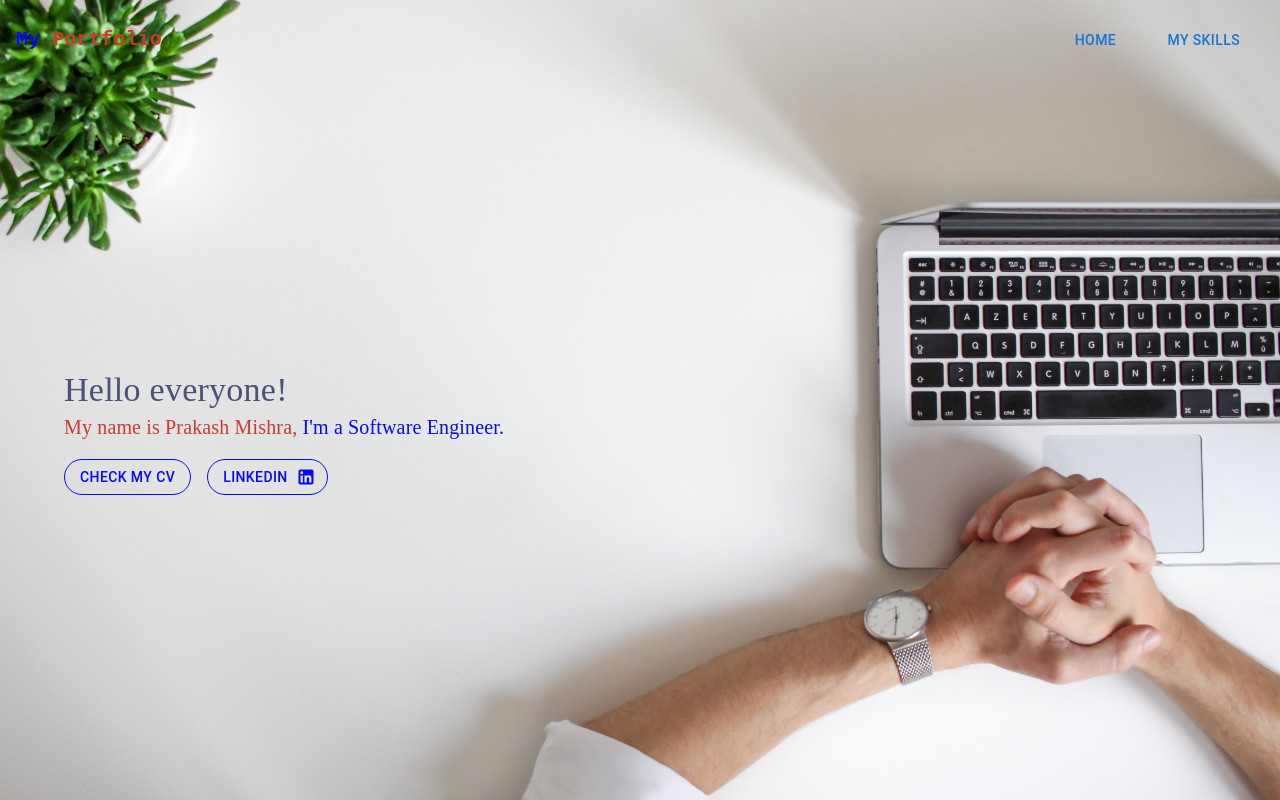
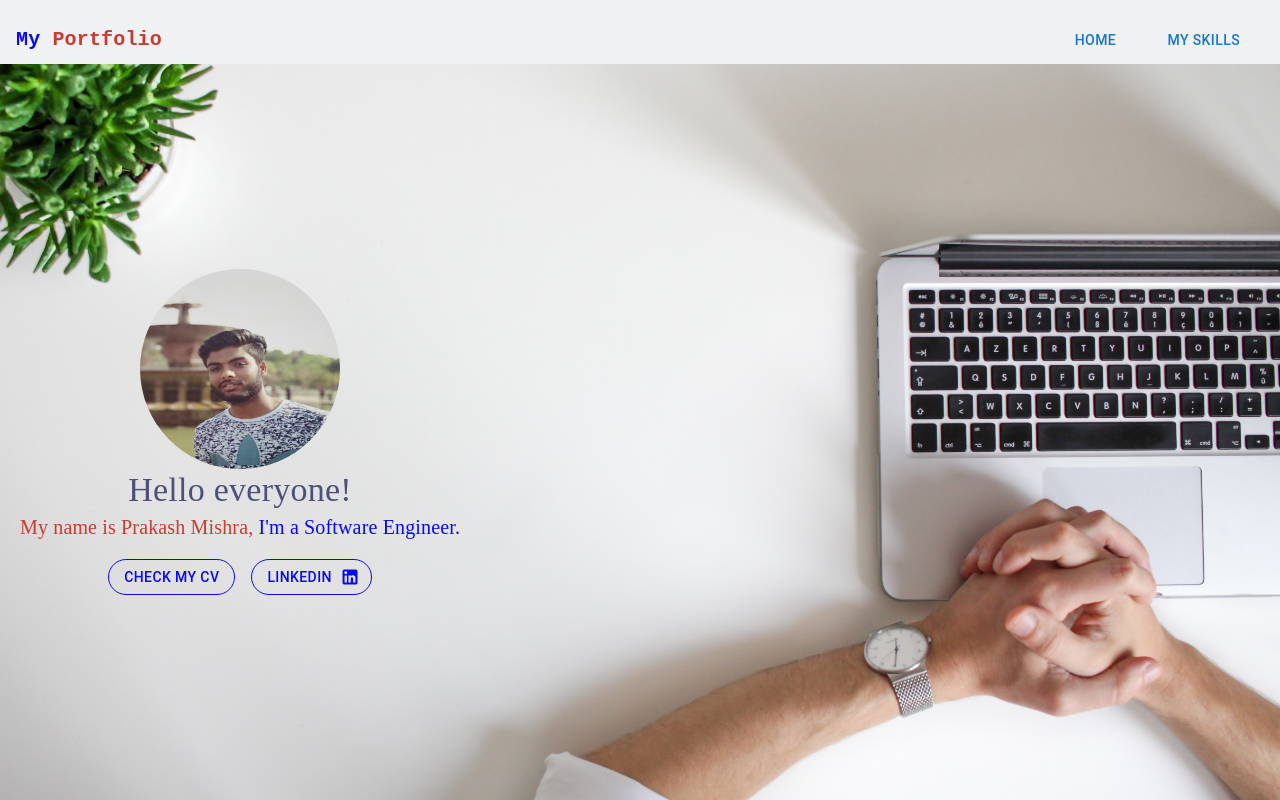
Before and after one commit to prakashmishra1234/MyPortfolio, a React (Create React App) app: page / in a window 1280 px wide. Built offline with nearby package versions, Linux system fonts and the light colour scheme; the HTML template or start-up script is replaced by a standard one; a web font is replaced by a local one.

Commit message:
Home page design changed

```diff
--- a/src/Components/Home.tsx
+++ b/src/Components/Home.tsx
@@ -7,19 +7,39 @@ const Home = () => {
   return (
     <Box
       sx={{
+        backgroundImage: {
+          md: "url('/HomeBackground.jpg')",
+        },
+        backgroundPosition: "center",
+        backgroundSize: "cover",
+        backgroundRepeat: "no-repeat",
         width: "100%",
         height: "100%",
         display: "flex",
-        justifyContent: "flex-start",
-        alignItems: { md: "center", xs: "flex-start" },
+        flexDirection: "column",
+        justifyContent: { md: "center", xs: "flex-start" },
+        alignItems: { md: "flex-start", xs: "center" },
       }}
     >
       <Box
         sx={{
-          padding: { md: "4rem", xs: "1rem" },
-          marginTop: { xs: "4rem", md: "0" },
+          display: "flex",
+          flexDirection: "column",
+          justifyContent: "center",
+          alignItems: "center",
+          padding: "20px",
         }}
       >
+        <Box
+          component="img"
+          sx={{
+            height: 200,
+            width: 200,
+            borderRadius: "50%",
+          }}
+          alt="Profile image"
+          src="/profileimage.jpg"
+        />
         <Typography variant="h4" fontFamily="Edu SA Beginner" color="#4c517a">
           Hello everyone!
         </Typography>
--- a/src/Components/Main.tsx
+++ b/src/Components/Main.tsx
@@ -7,12 +7,6 @@ const Main = () => {
   return (
     <Box
       sx={{
-        backgroundImage: {
-          xs: "url('/HomeBackground.jpg')",
-        },
-        backgroundPosition: "center",
-        backgroundSize: "cover",
-        backgroundRepeat: "no-repeat",
         height: "100%",
         width: "100%",
       }}
```
